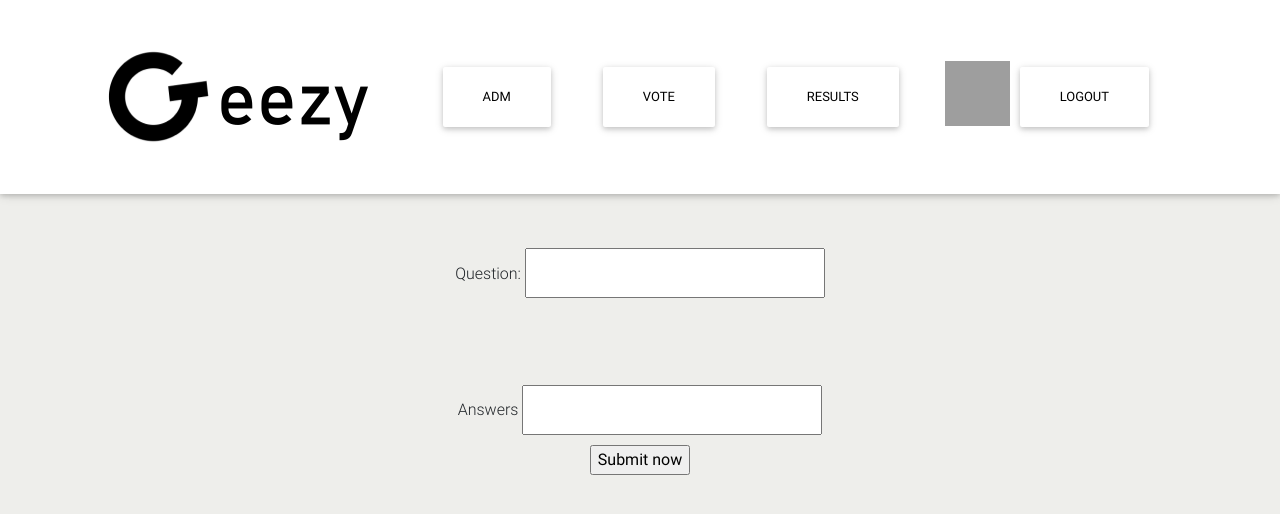
After one commit to patrykwenz/flask_google_auth_voting, a Flask app: page /admin in a window 1280 px wide. The commit adds this page. Shown: the top 514 px of the page. Run offline with Flask 2, Linux system fonts and the light colour scheme; the visitor is signed in with stand-in values (Sample User, id 1); some libraries are stand-ins or nearby versions; grey boxes are pictures that could not be loaded.

Commit message:
added features

```diff
--- a/app.py
+++ b/app.py
@@ -2,6 +2,8 @@
 import json
 import os
 import pymongo
+import string
+import random
 
 # Third-party libraries
 from flask import Flask, redirect, request, url_for, render_template, flash
@@ -42,6 +44,10 @@ login_manager.init_app(app)
 client = WebApplicationClient(GOOGLE_CLIENT_ID)
 
 
+def id_generator(size=8, chars=string.ascii_lowercase + string.digits):
+    return ''.join(random.choice(chars) for _ in range(size))
+
+
 # Flask-Login helper to retrieve a user from our db
 @login_manager.user_loader
 def load_user(user_id):
@@ -52,15 +58,57 @@ def get_google_provider_cfg():
     return requests.get(GOOGLE_DISCOVERY_URL).json()
 
 
+@app.route("/admin", methods=["GET", "POST"])
+def admin():
+    if current_user.is_admin:
+        if request.method == "POST":
+            q = request.form["question"]
+            ans = request.form["answers"].split(",")
+            voting_id = id_generator()
+            print(ans)
+
+            query = {
+                "voting_id": voting_id,
+                "title": q,
+                "ans": ans,
+                "creator": current_user.id
+
+            }
+
+            cluster_insert = db["Info"].insert_one(query)
+            flash("Question added", category="info")
+            return redirect(url_for("index"))
+
+        return render_template("admin.html")
+
+
+    else:
+        flash("You are not admin", category="danger")
+        return redirect(url_for("index"))
+
+
 @app.route("/")
 def index():
     return render_template("home.html")
 
 
-@app.route("/vote", methods=["GET", "POST"])
+@app.route("/vote")
 def vote():
-    q = "What is Your Favorite Colour?"
-    colours = ["RED", "YELLOW", "BLUE"]
+    vote_labels = list(db["Info"].distinct("voting_id"))
+    return redirect(url_for("voteparam", voting_id=vote_labels[0]))
+
+
+@app.route("/vote/<voting_id>", methods=["GET", "POST"])
+def voteparam(voting_id):
+    vote_labels = []
+    query = db["Info"].find()
+    for col in query:
+        vote_labels.append([col["voting_id"], col["title"]])
+
+    voting_data = db["Info"].find_one({"voting_id": voting_id})
+    q = voting_data["title"]
+    answers = voting_data["ans"]
+
     if current_user.is_authenticated:
         if request.method == "POST":
             checboxes_votes = [val for val in request.form]
@@ -71,31 +119,46 @@ def vote():
                 flash('Too many args', category="danger")
             else:
                 voters_id = current_user.id
-                if Vote.vote_exists(db, voters_id):
+                if Vote.vote_exists(db, voters_id, voting_id):
                     flash('You can not vote more than once', category="danger")
-                    return render_template("vote.html", question=q, colours=colours)
+                    return render_template("vote.html", question=q, answers=answers, vote_labels=vote_labels)
                 else:
                     vote = str(checboxes_votes[0])
-                    Vote.create(db, voters_id, vote)
-                    return redirect(url_for("results"))
+                    Vote.create(db, voters_id, vote, voting_id)
+                    return redirect(url_for("results", voting_id=voting_id))
     else:
         return redirect(url_for("login"))
 
-    return render_template("vote.html", question=q, colours=colours)
+    return render_template("vote.html", question=q, answers=answers, vote_labels=vote_labels)
 
 
-@app.route("/results", methods=["GET"])
+@app.route("/results")
 def results():
-    title = 'Voting results'
-    bar_labels = db.Votes.distinct("vote")
+    vote_labels = list(db["Info"].distinct("voting_id"))
+    return redirect(url_for("resultsparam", voting_id=vote_labels[0]))
+
+
+@app.route("/results/<voting_id>")
+def resultsparam(voting_id):
+    vote_labels = []
+    query = db["Info"].find()
+    for col in query:
+        vote_labels.append([col["voting_id"], col["title"]])
+
+    # get vote info
+    voting_data = db["Info"].find_one({"voting_id": voting_id})
+    title = voting_data["title"]
+    bar_labels = voting_data["ans"]
+
     bar_values = []
-    for field in fields:
-        bar_values.append(db["Votes"].find({"vote": field}).count())
+    for field in bar_labels:
+        bar_values.append(db[voting_id].find({"vote": field}).count())
 
     background_colors = possible_background_colors[:len(bar_labels)]
     border_colors = possible_border_colors[:len(bar_labels)]
     return render_template("results2.html", title=title,
-                           labels=bar_labels, values=bar_values, colors=background_colors, borders=border_colors)
+                           labels=bar_labels, values=bar_values, colors=background_colors, borders=border_colors,
+                           vote_labels=vote_labels)
 
 
 @app.route("/login")
@@ -162,18 +225,18 @@ def callback():
     # Create a user in your db with the information provided
     # by Google
     user = User(
-        id_=unique_id, name=users_name, email=users_email, profile_pic=picture
+        id_=unique_id, name=users_name, email=users_email, profile_pic=picture, is_admin=False
     )
 
     # Doesn't exist? Add it to the database.
     if not User.get(db, unique_id):
-        User.create(db, unique_id, users_name, users_email, picture)
+        User.create(db, unique_id, users_name, users_email, picture, False)
 
     # Begin user session by logging the user in
     login_user(user)
 
     # Send user back to homepage
-    return redirect(url_for("index"))
+    return redirect(url_for("vote"))
 
 
 @app.route("/logout")
@@ -184,7 +247,4 @@ def logout():
 
 
 if __name__ == "__main__":
-    fields = db.Votes.distinct("vote")
-
-    # print(field, num)
     app.run(ssl_context="adhoc", debug=True)
--- a/profile_user.py
+++ b/profile_user.py
@@ -1,11 +1,13 @@
 from flask_login import UserMixin
 
+
 class User(UserMixin):
-    def __init__(self, id_, name, email, profile_pic):
+    def __init__(self, id_, name, email, profile_pic, is_admin):
         self.id = id_
         self.name = name
         self.email = email
         self.profile_pic = profile_pic
+        self.is_admin = is_admin
 
     @staticmethod
     def get(db, user_id):
@@ -15,16 +17,18 @@ class User(UserMixin):
             return None
 
         user = User(
-            id_=user["_id"], name=user["name"], email=user["email"], profile_pic=user["profile_pic"]
+            id_=user["_id"], name=user["name"], email=user["email"], profile_pic=user["profile_pic"],
+            is_admin=user["is_admin"]
         )
         return user
 
     @staticmethod
-    def create(db, _id, name, email, profile_pic):
+    def create(db, _id, name, email, profile_pic, is_admin):
         collection = db["User"]
         collection.insert_one({
             "_id": _id,
             "name": name,
             "email": email,
-            "profile_pic": profile_pic
+            "profile_pic": profile_pic,
+            "is_admin": is_admin
         })
--- a/static/css/style.css
+++ b/static/css/style.css
@@ -36,8 +36,8 @@ body,
 }
 
 .img {
-  width: 300px;
-  height: 70px;
+    width: 300px;
+    height: 70px;
 }
 
 .logo-image {
@@ -81,11 +81,12 @@ li {
     vertical-align: top;
 }
 
-.profile-picture{
+.profile-picture {
     width: 65px;
     height: 65px;
 }
-.drag-down{
+
+.drag-down {
     margin: 100px 0px;
 }
 
@@ -93,16 +94,81 @@ li {
     font-size: 26px;
 }
 
-.answers-container{
+.answers-container {
     width: 500px;
     text-align: center;
     margin: 0 auto;
 }
 
-.custom-checkbox{
+.custom-checkbox {
     padding-left: 15px;
 }
-.answers-inner{
+
+.answers-inner {
     width: auto;
     text-align: left;
 }
+
+
+.ans-container {
+    width: 500px;
+    text-align: center;
+    margin: 0 auto;
+    word-wrap: break-word;
+}
+
+.ans-inner {
+    width: 300px;
+    height: 50px;
+
+    text-align: left;
+}
+
+
+/* Dropdown Button */
+.dropbtn {
+    background-color: #4CAF50;
+    color: white;
+    padding: 16px;
+    font-size: 16px;
+    border: none;
+}
+
+/* The container <div> - needed to position the dropdown content */
+.dropdown {
+    position: relative;
+    display: inline-block;
+}
+
+/* Dropdown Content (Hidden by Default) */
+.dropdown-content {
+    display: none;
+    position: absolute;
+    background-color: #f1f1f1;
+    min-width: 160px;
+    box-shadow: 0px 8px 16px 0px rgba(0, 0, 0, 0.2);
+    z-index: 1;
+}
+
+/* Links inside the dropdown */
+.dropdown-content a {
+    color: black;
+    padding: 12px 16px;
+    text-decoration: none;
+    display: block;
+}
+
+/* Change color of dropdown links on hover */
+.dropdown-content a:hover {
+    background-color: #ddd;
+}
+
+/* Show the dropdown menu on hover */
+.dropdown:hover .dropdown-content {
+    display: block;
+}
+
+/* Change the background color of the dropdown button when the dropdown content is shown */
+.dropdown:hover .dropbtn {
+    background-color: #3e8e41;
+}
--- /dev/null
+++ b/templates/admin.html
@@ -0,0 +1,28 @@
+{% extends "base.html" %}
+
+{% block content %}
+
+
+
+
+
+
+
+    <form method="POST">
+
+        <div class="ans-container">
+            <div>
+                <label for="question">Question:</label>
+                <input class="ans-inner" type="text" id="question" name="question">
+            </div>
+            <div>
+                <label style="margin-top: 100px" for="answers">Answers</label>
+                <input class="ans-inner" type="text" id="answers" name="answers">
+            </div>
+            <input style="margin-top: 10px" type="submit" value="Submit now"/>
+        </div>
+
+
+    </form>
+
+{% endblock content %}
--- a/templates/navbar.html
+++ b/templates/navbar.html
@@ -31,7 +31,6 @@
             </li>
 
 
-
             <li class="nav-item ">
                 <a class="oauth-container btn darken-4 white black-text  my-nav-size" href="/login">
                     <div class="center">
@@ -43,8 +42,15 @@
 
 
 
+            {% else %}
 
-            {% else %}
+                {% if current_user.is_admin == True %}
+                <li class="nav-item">
+                    <a class="oauth-container btn darken-4 white black-text  my-nav-size" href="/admin">
+                        ADM
+                    </a>
+                </li>
+                {% endif %}
 
                 <li class="nav-item">
                     <a class="oauth-container btn darken-4 white black-text  my-nav-size" href="/vote">
@@ -62,9 +68,11 @@
                 <li class="nav-item">
                     <div class="gb_fb" style="display: inline-block"><img class="gb_Ma gbip gb_jb profile-picture"
                                                                           src={{ current_user.profile_pic }}
-                                                    title="Profil" alt="" aria-hidden="true" data-atf="0">
+                                                                                  title="Profil" alt=""
+                                                                          aria-hidden="true" data-atf="0">
                     </div>
-                    <a style="display: inline-block" class="oauth-container btn darken-4 white black-text  my-nav-size" href="/logout">
+                    <a style="display: inline-block" class="oauth-container btn darken-4 white black-text  my-nav-size"
+                       href="/logout">
                         Logout
                     </a>
                 </li>
```
Also changed, not shown: templates/dropdown.html (added, +13 -0 lines), templates/results2.html (+9 -0 lines), templates/vote.html (+12 -3 lines), vote.py (+4 -4 lines). Lines whose indentation alone changed are shown as unchanged.
